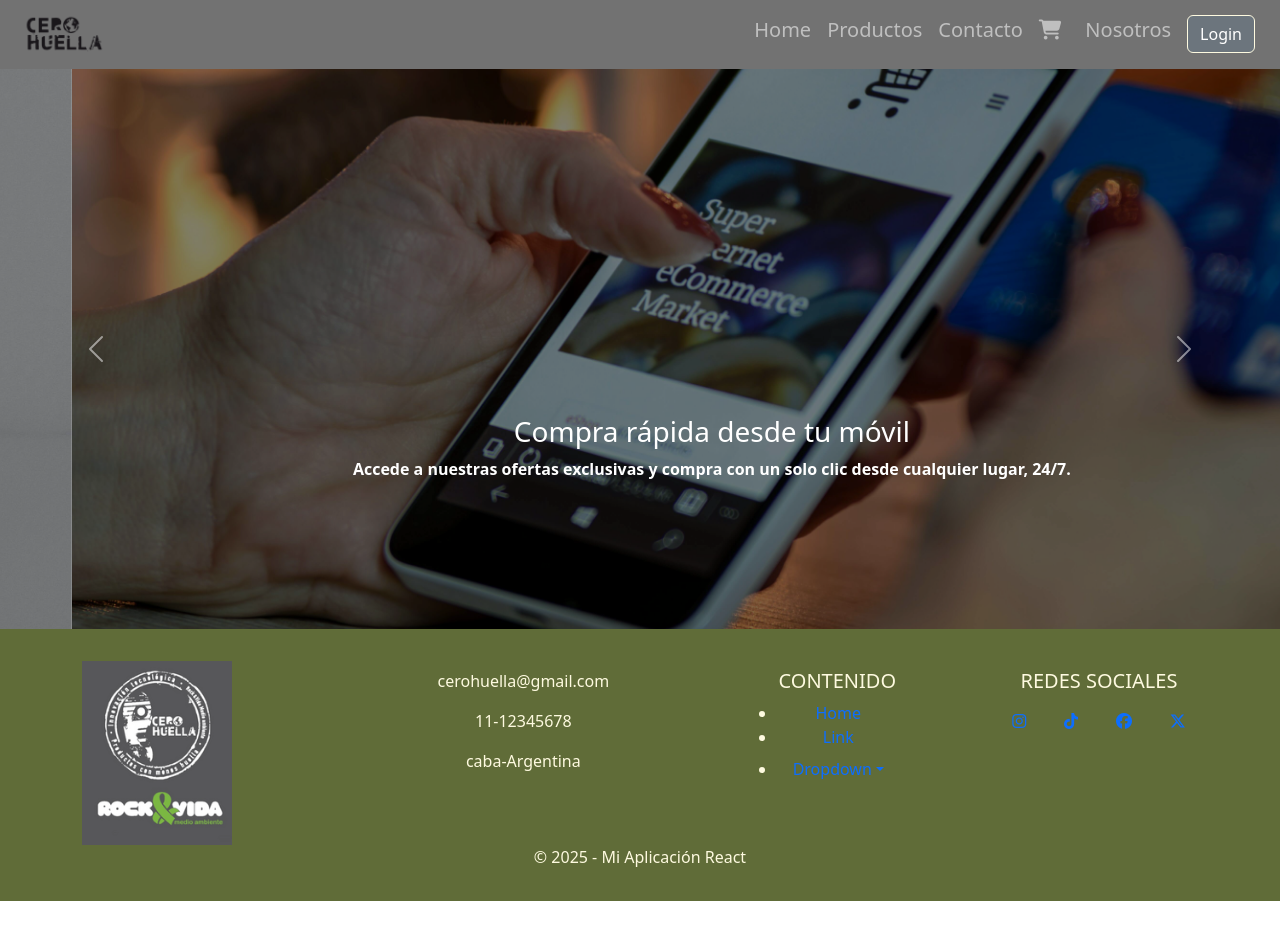
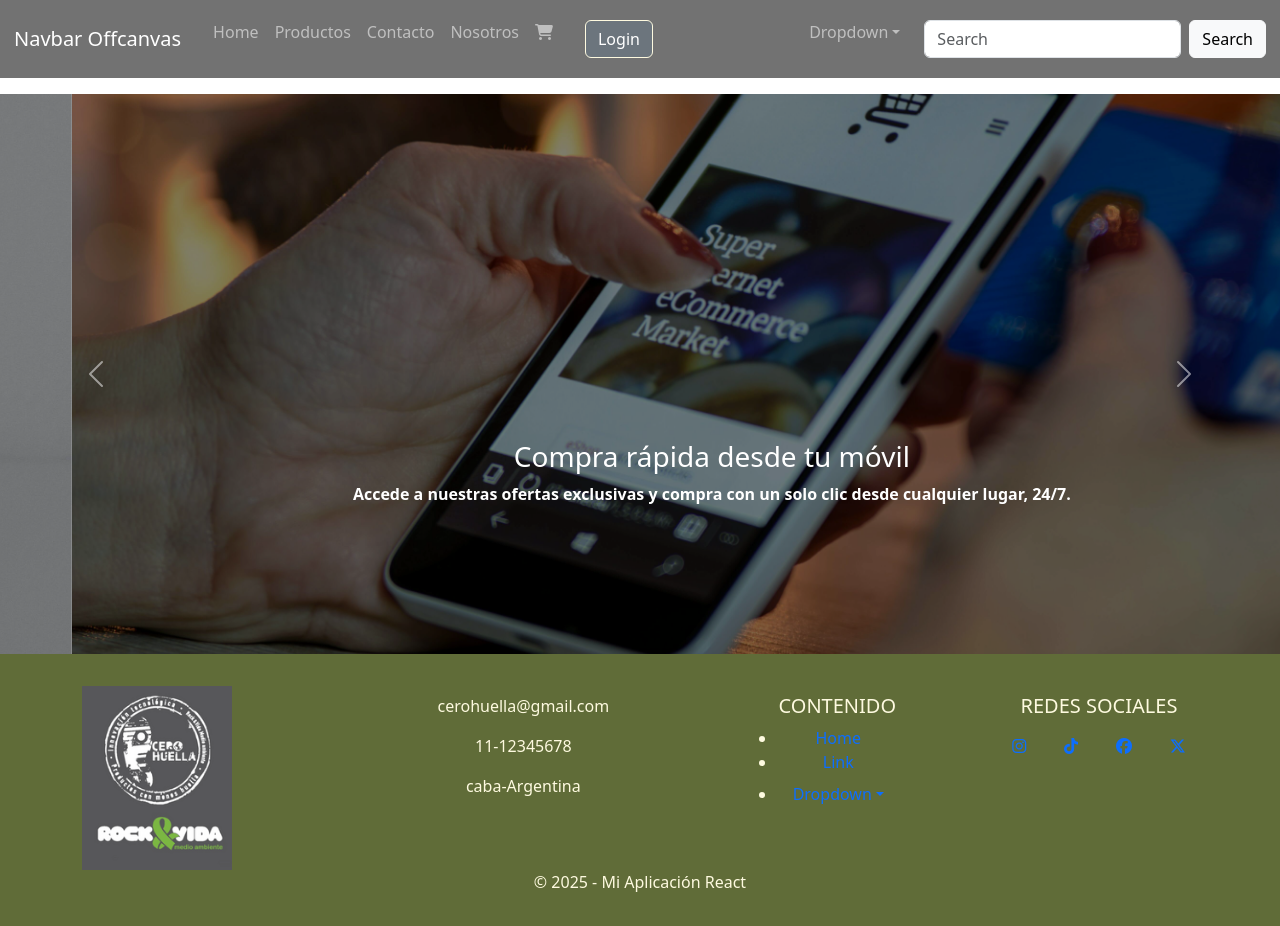
Before and after one commit to AlanContreras784/pre-entrega-react-js, a React (Vite) app: page / in a window 1280 px wide. Before the commit the page ends 901 px from the top, so only its background shows below. Built offline with nearby package versions, Linux system fonts and the light colour scheme.

Commit message:
estetizando formularios y Cambiando a nav bar -off canvas

```diff
--- a/src/components/Header.jsx
+++ b/src/components/Header.jsx
@@ -1,6 +1,6 @@
 import Logo from "../assets/img/Logo Cero Huella Horiz.png"
 import "../styles/Header.css"
-import {Container, Navbar, Nav} from 'react-bootstrap';
+import {Container, Navbar, Nav, Badge, NavDropdown, Offcanvas, Form, Button} from 'react-bootstrap';
 import { Link, useNavigate} from "react-router-dom";
 import { useContext } from 'react';
 import { CarritoContext } from '../contexts/CarritoContext';
@@ -21,7 +21,7 @@ function Header() {
 
     return (
         <header className="header ">
-            <Navbar collapseOnSelect expand="lg" variant="dark"  className="fs-5 py-0">
+            {/* <Navbar collapseOnSelect expand="lg" variant="dark"  className="fs-5 py-0">
                 <Container fluid>
                     <Navbar.Brand as={Link} to={'/'} href="#home"><img className="logo  me-auto" src={Logo} alt="" /></Navbar.Brand>
                     <Navbar.Toggle aria-controls="responsive-navbar-nav" className="ms-auto"/>
@@ -30,13 +30,68 @@ function Header() {
                                 <Nav.Link href="#" as={Link} to={'/'} className='me-auto nav-link'>Home</Nav.Link>
                                 <Nav.Link href="#" as={Link} to={'/productos'} className='me-auto nav-link'>Productos</Nav.Link>
                                 <Nav.Link href="#" as={Link} to={'/contacto'} className='me-auto nav-link'>Contacto</Nav.Link>
-                                <Nav.Link href="#" as={Link} to={'/carrito'} className='me-auto nav-link'><i class="fa-solid fa-cart-shopping"></i><small className='color-cantidad px-1'>{productosCarrito.length>0 ? productosCarrito.length : ""}</small></Nav.Link>
                                 <Nav.Link href="#" as={Link} to={'/about'} className='me-auto nav-link'>Nosotros</Nav.Link>
                                 {admin ? <Nav.Link href="#" as={Link} to={'/admin'} className='me-auto nav-link'>Admin</Nav.Link> : <></> }
-                                <Nav.Link href="#" as={Link} to={'/login'} className='me-auto nav-link'><button className="btn btn-secondary border-boton" onClick={ !user? handleNavigateLogin : handleLogout}>{ !user ? 'Login' : 'Logout'}</button></Nav.Link>
+                                <Nav.Link href="#" as={Link} to={'/carrito'} className='me-auto nav-link position-relative'><i class="fa-solid fa-cart-shopping"></i><Badge pill bg="danger" className="position-absolute top-1 start-100 translate-middle">{productosCarrito.length>0 ? productosCarrito.length : ""}</Badge>
+                                </Nav.Link>
+                                <Nav.Link href="#" as={Link} to={'/login'} className='me-auto nav-link'><button className="btn btn-secondary border-boton ms-3" onClick={ !user? handleNavigateLogin : handleLogout}>{ !user ? 'Login' : 'Logout'}</button></Nav.Link>
                                 {admin ? <Nav.Link href="#" as={Link} to={'/admin/agregarProductos'} className='me-auto nav-link'>Agregar Productos</Nav.Link> : <></>}
                             </Nav>
                         </Navbar.Collapse>
+                </Container>
+            </Navbar> */}
+            <Navbar collapseOnSelect expand='lg' className="bg-body-primary mb-3 fs-6 py-2 " variant="dark">
+                <Container className="mt-1 mb-1" fluid>
+                    <Navbar.Brand href="#">Navbar Offcanvas</Navbar.Brand>
+                    <Navbar.Toggle aria-controls={`offcanvasNavbar-expand-lg`} />
+                    <Navbar.Offcanvas
+                    id={`offcanvasNavbar-expand-lg`}
+                    aria-labelledby={`offcanvasNavbarLabel-expand-lg`}
+                    placement="end"
+                    backdrop='static'
+                    className='ps-2'
+                    >
+                        <Offcanvas.Header closeButton>
+                            <Offcanvas.Title id={`offcanvasNavbarLabel-expand-lg`}>
+                            Offcanvas
+                            </Offcanvas.Title>
+                        </Offcanvas.Header>
+                        <Offcanvas.Body>
+                            <Nav className="justify-content-end  flex-grow-1 pe-3">
+                            <Nav.Link href="#" as={Link} to={'/'}>Home</Nav.Link>
+                            <Nav.Link href="#" as={Link} to={'/productos'} className='aling-items-center '>Productos</Nav.Link>
+                            <Nav.Link href="#" as={Link} to={'/contacto'} className='nav-link'>Contacto</Nav.Link>
+                            <Nav.Link href="#" as={Link} to={'/about'} className='nav-link'>Nosotros</Nav.Link>
+                            {admin ? <Nav.Link href="#" as={Link} to={'/admin'} className='nav-link'>Admin</Nav.Link> : <></> }
+                            <Nav.Link href="#" as={Link} to={'/carrito'} className='nav-link position-relative'><i class="fa-solid fa-cart-shopping"><Badge pill bg="danger" className="position-absolute top-1 start-100 translate-middle">{productosCarrito.length>0 ? productosCarrito.length : ""}</Badge></i>
+                            </Nav.Link>
+                            <Nav.Link href="#" as={Link} to={'/login'} className='me-auto nav-link'><button className="btn btn-secondary border-boton ms-3" onClick={ !user? handleNavigateLogin : handleLogout}>{ !user ? 'Login' : 'Logout'}</button></Nav.Link>
+                            {admin ? <Nav.Link href="#" as={Link} to={'/admin/agregarProductos'} className='me-auto nav-link'>Agregar Productos</Nav.Link> : <></>}
+                            <NavDropdown
+                                title="Dropdown"
+                                id={`offcanvasNavbarDropdown-expand-lg`}
+                            >
+                                <NavDropdown.Item href="#action3">Action</NavDropdown.Item>
+                                <NavDropdown.Item href="#action4">
+                                Another action
+                                </NavDropdown.Item>
+                                <NavDropdown.Divider />
+                                <NavDropdown.Item href="#action5">
+                                Something else here
+                                </NavDropdown.Item>
+                            </NavDropdown>
+                            </Nav>
+                            <Form className="d-flex">
+                                <Form.Control
+                                    type="search"
+                                    placeholder="Search"
+                                    className="me-2 my-2"
+                                    aria-label="Search"
+                                />
+                                <Button className="my-2" variant="light">Search</Button>
+                            </Form>
+                        </Offcanvas.Body>
+                    </Navbar.Offcanvas>
                 </Container>
             </Navbar>
         </header>
--- a/src/components/Login.jsx
+++ b/src/components/Login.jsx
@@ -2,7 +2,7 @@ import  { useState } from 'react';
 import {  Link, useNavigate } from 'react-router-dom';
 import { useAuthContext } from '../contexts/AuthContext';
 import { loginEmailPass } from '../Auth/firebase';
-import { Button,Form, Container } from 'react-bootstrap';
+import { Button,Form, Container, Card } from 'react-bootstrap';
 import { dispararSweetAlertBasico } from "../assets/SweetAlert";
 
 function Login() {
@@ -33,8 +33,10 @@ function Login() {
 
   return (
 
-    <Container className="mt-5" style={{ maxWidth: 400 }}>
-      <h2>Iniciar sesión</h2>
+    <Container className="mt-5 mb-5 d-flex justify-content-center align-items-center" style={{ maxWidth: 400 }}>
+      <Card style={{ width: "24rem" }}>
+          <Card.Body>
+          <Card.Title className="mb-3 text-center"><h2>Iniciar sesión</h2></Card.Title>
           <Form onSubmit={iniciarLoginEmailPass}>
             <Form.Group className="mb-3 text-start">
               <Form.Label >Email:</Form.Label>
@@ -44,9 +46,11 @@ function Login() {
               <Form.Label>Contraseña:</Form.Label>
               <Form.Control value={password} type="password" onChange={(e) => setPassword(e.target.value)} />
             </Form.Group>
-        <Button className='me-4 mb-5' variant="outline-primary"  type='submit'>Entrar</Button>
-        <Link to={'/registrarse'}><Button className='mb-5' variant='primary'>Registrarse</Button></Link>
+            <Button className='me-4 mb-3' variant="primary"  type='submit'>Entrar</Button>
+            <Link to={'/registrarse'}><Button className='mb-3' variant='outline-primary'>Registrarse</Button></Link>
           </Form>
+          </Card.Body>
+        </Card>
     </Container>
   );
 }
--- a/src/components/Registrarse.jsx
+++ b/src/components/Registrarse.jsx
@@ -2,7 +2,7 @@ import { crearUsuario } from "../Auth/firebase";
 import { Link, useNavigate } from 'react-router-dom';
 import { useAuthContext } from '../contexts/AuthContext';
 import { useState } from "react";
-import { Button, Container, Form, } from "react-bootstrap";
+import { Button, Card, Container, Form, } from "react-bootstrap";
 import { dispararSweetAlertBasico } from "../assets/SweetAlert";
 
 function Registrarse() {
@@ -36,8 +36,10 @@ function Registrarse() {
     }
     return (
 
-        <Container className="mt-5" style={{ maxWidth: 400 }}>
-                <h2>Registrarse</h2>
+        <Container className="mt-5 mb-5 d-flex justify-content-center align-items-center" style={{ maxWidth: 400 }}>
+            <Card style={{ width: "24rem" }}>
+                <Card.Body>
+                <Card.Title className="mb-3 text-center"><h2>Registrarse</h2></Card.Title>
                 <Form onSubmit={registrarUsuario}>
                 <Form.Group className="mb-3 text-start">
                     <Form.Label >Email:</Form.Label>
@@ -47,10 +49,12 @@ function Registrarse() {
                     <Form.Label>Contraseña:</Form.Label>
                     <Form.Control value={password} type="password" onChange={(e) => setPassword(e.target.value)} />
                 </Form.Group>
-                <Button className='mb-5 me-4' variant="outline-primary" type='submit'>Registrarse</Button>
-                <Link to={'/login'}><Button className="mb-5" variant='primary'>Login in</Button></Link>
+                <Button className='mb-3 me-4' variant="primary" type='submit'>Registrarse</Button>
+                <Link to={'/login'}><Button className="mb-3" variant='outline-primary'>Login in</Button></Link>
                 </Form>
-            </Container>
+                </Card.Body>
+            </Card>
+        </Container>
     );
 }
 
--- a/src/styles/Header.css
+++ b/src/styles/Header.css
@@ -4,7 +4,8 @@
     justify-content: space-around;
     align-items: center;
     background-color: #727272;
-    padding: 5px;
+    padding-left: 2px;
+    padding-right: 2px;
     text-align: center;
     color: #FEFAE0;
     z-index: 1000;
```
Also changed, not shown: src/components/FormularioProducto.jsx (+18 -11 lines). Lines whose indentation alone changed are shown as unchanged.
